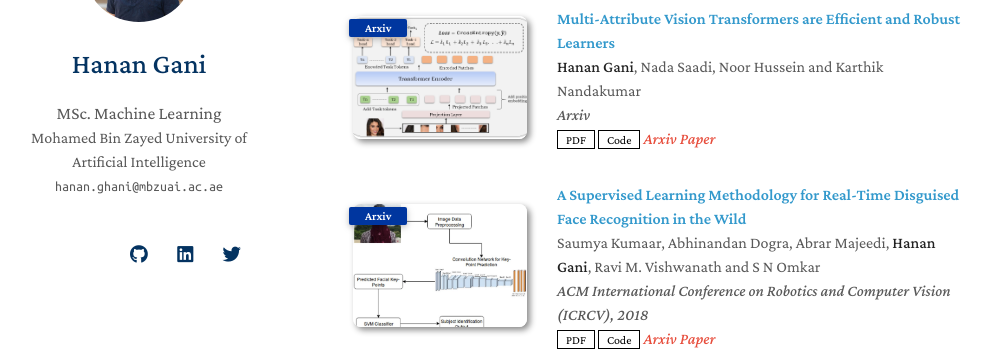
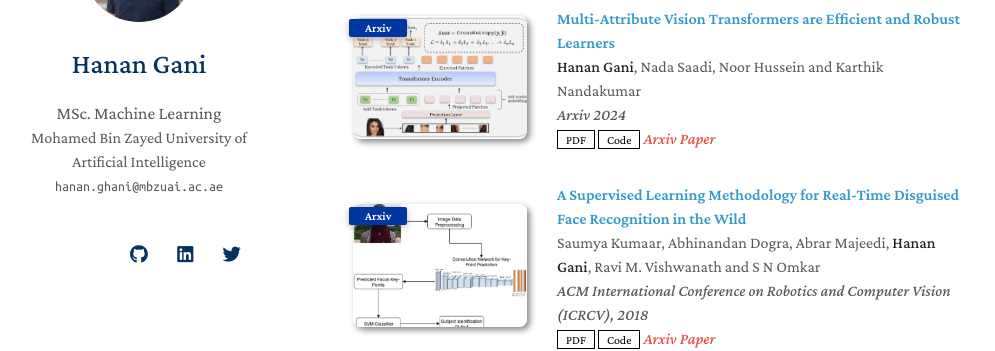
Before and after one commit to muhammadsaadkhankor/muhammadsaadkhankor.github.io, a Jekyll site: the page built from index.md, in a window 1280 px wide and 900 px high, scrolled down 1598 px. Shown: the part 154-505 px from the top of the window, without its empty margins (137-1132 px from the left). Built offline with Jekyll 4.4.1, drawn with Linux system fonts in a browser that asks for light colours; nearby versions of some CDN libraries; a style sheet for code colours, icons or effects is not loaded; our own code applies the rules of GitHub Pages for plain Markdown files.

Commit message:
Update publications.md

```diff
--- a/_includes/publications.md
+++ b/_includes/publications.md
@@ -86,7 +86,7 @@
   <div class="col-sm-9" style="position: relative;width: 100%;padding-right: 15px;padding-left: 20px;">
     <div class="title"><a href="https://arxiv.org/abs/2402.08070">Multi-Attribute Vision Transformers are Efficient and Robust Learners</a></div>
     <div class="author"><strong>Hanan Gani</strong>, Nada Saadi, Noor Hussein and Karthik Nandakumar</div>
-    <div class="periodical"><em>Arxiv</em></div>
+    <div class="periodical"><em>Arxiv 2024</em></div>
     <div class="links">
       <a href="https://arxiv.org/abs/2402.08070.pdf" class="btn btn-sm z-depth-0" role="button" target="_blank" style="font-size:12px;">PDF</a>
       <a href="https://github.com/hananshafi/MTL-ViT" class="btn btn-sm z-depth-0" role="button" target="_blank" style="font-size:12px;">Code</a>
```
